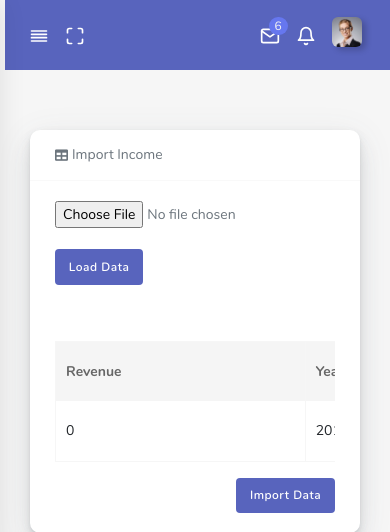
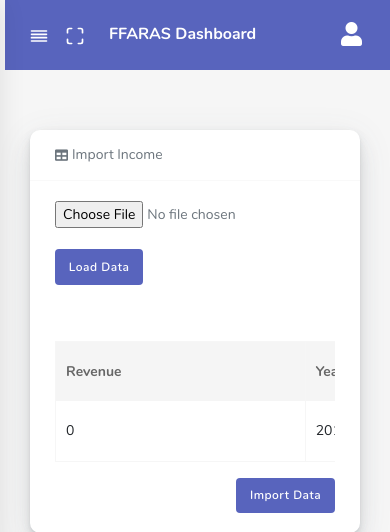
Before and after one commit to samanthaKevin/BSE20-10, a Django app: page /importIncome/ in a window 390 px wide. Shown: the top 532 px of the page. Run offline with Django 3.2, Linux system fonts and the light colour scheme; the visitor is signed in with stand-in values (Sample User, id 1); some libraries are stand-ins or nearby versions.

Commit message:
UI and logout functionality
- Logout functionality
- UI changes

```diff
--- a/sales/templates/bases.html
+++ b/sales/templates/bases.html
@@ -31,7 +31,7 @@
             <li><a href="#" class="nav-link nav-link-lg fullscreen-btn">
                 <i data-feather="maximize"></i>
               </a></li>
-            <li>
+            <!-- <li>
               <form class="form-inline mr-auto">
                 <div class="search-element">
                   <input class="form-control" type="search" placeholder="Search" aria-label="Search" data-width="200">
@@ -40,11 +40,13 @@
                   </button>
                 </div>
               </form>
-            </li>
+            </li> -->
+            <li></li>
           </ul>
+          <h6 style="margin: auto; color:#fff;">FFARAS Dashboard</h6>
         </div>
         <ul class="navbar-nav navbar-right">
-          <li class="dropdown dropdown-list-toggle"><a href="#" data-toggle="dropdown"
+          <!-- <li class="dropdown dropdown-list-toggle"><a href="#" data-toggle="dropdown"
               class="nav-link nav-link-lg message-toggle"><i data-feather="mail"></i>
               <span class="badge headerBadge1">
                 6 </span> </a>
@@ -153,21 +155,22 @@
                 <a href="#">View All <i class="fas fa-chevron-right"></i></a>
               </div>
             </div>
-          </li>
+          </li> -->
           <li class="dropdown"><a href="#" data-toggle="dropdown"
-              class="nav-link dropdown-toggle nav-link-lg nav-link-user"> <img alt="image" src="{% static 'assets/img/user.png'%}"
-                class="user-img-radious-style"> <span class="d-sm-none d-lg-inline-block"></span></a>
+              class="nav-link dropdown-toggle nav-link-lg nav-link-user">
+               <i class="fas fa-user" style="font-size: 24px;"></i>
+                <span class="d-sm-none d-lg-inline-block"></span></a>
             <div class="dropdown-menu dropdown-menu-right pullDown">
-              <div class="dropdown-title">Hello Sarah Smith</div>
-              <a href="profile.html" class="dropdown-item has-icon"> <i class="far
+              <div class="dropdown-title">Hello, {{user.username}}</div>
+              <!-- <a href="profile.html" class="dropdown-item has-icon"> <i class="far
 										fa-user"></i> Profile
               </a> <a href="timeline.html" class="dropdown-item has-icon"> <i class="fas fa-bolt"></i>
                 Activities
               </a> <a href="#" class="dropdown-item has-icon"> <i class="fas fa-cog"></i>
                 Settings
-              </a>
+              </a> -->
               <div class="dropdown-divider"></div>
-              <a href="auth-login.html" class="dropdown-item has-icon text-danger"> <i class="fas fa-sign-out-alt"></i>
+              <a href="{% url 'logout' %}" class="dropdown-item has-icon text-danger"> <i class="fas fa-sign-out-alt"></i>
                 Logout
               </a>
             </div>
@@ -190,7 +193,7 @@
               <a href="#" class="menu-toggle nav-link has-dropdown"><i
                   data-feather="briefcase"></i><span>Sales Analysis</span></a>
               <ul class="dropdown-menu">
-                <li><a class="nav-link" href="">Yearly Breakdown</a></li>
+                <li><a class="nav-link" href="/">Yearly Breakdown</a></li>
                 <li><a class="nav-link" href="{% url 'salesreport' %}">Monthly Breakdown</a></li>
               </ul>
             </li>
--- a/sales/urls.py
+++ b/sales/urls.py
@@ -6,6 +6,7 @@ urlpatterns = [
     path('', views.index, name='index'),
     path('sales-report/', views.salesreport, name='salesreport'),
     path('admin/login/?next=/', auth_views.login_required),
+    path('accounts/logout', auth_views.LogoutView, name='logout'),
     path('weather/', views.weather, name='weather'),
     path('prices/', views.prices, name='prices'),
     path('riskassessment/', views.riskassessment, name='riskassessment'),
--- a/salesAnalysis/settings.py
+++ b/salesAnalysis/settings.py
@@ -129,5 +129,7 @@ STATIC_URL = '/static/'
 MEDIA_URL = 'media/'
 MEDIA_ROOT = os.path.join(BASE_DIR, 'media')
 
+LOGOUT_REDIRECT_URL ='/'
+
 # Extra places for collectstatic to find static files.
 django_heroku.settings(locals())
--- a/salesAnalysis/urls.py
+++ b/salesAnalysis/urls.py
@@ -19,9 +19,14 @@ from django.views.generic import RedirectView
 from django.conf import settings
 from django.conf.urls.static import static
 
+admin.site.site_header = ' FFARA System'
+admin.site.index_title = 'Farm Financial Analysis And Risk Assesment System Admin'
+admin.site.site_title = 'FFARAS System'
+
 urlpatterns = [
     path('admin/', admin.site.urls),
     path('', include("sales.urls")),
+    path('accounts/', include("django.contrib.auth.urls")),
 
 
 ] + static(settings.STATIC_URL, document_root=settings.STATIC_ROOT)
```
Also changed, not shown: sales/templates/sales/dashboard.html (+5 -5 lines).
